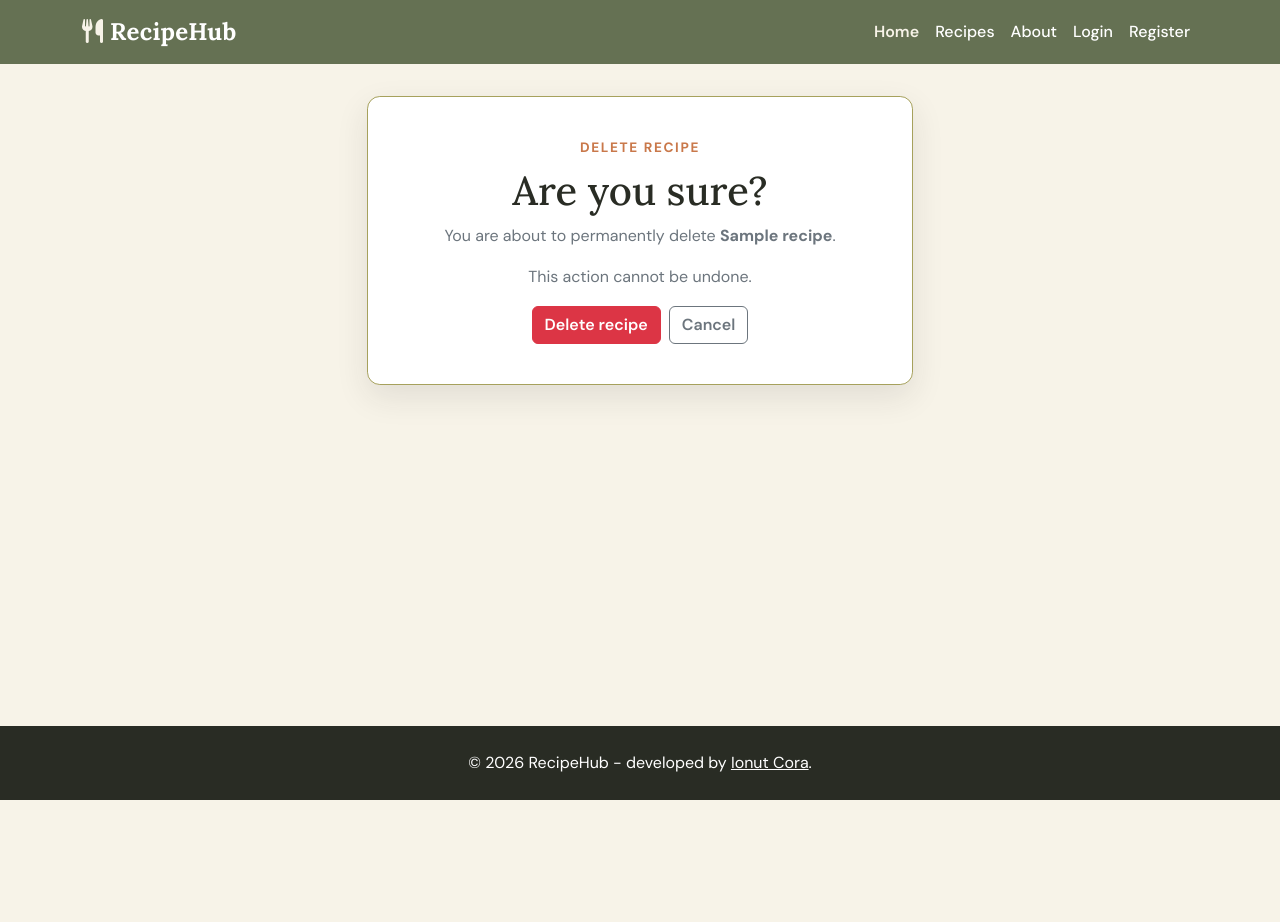
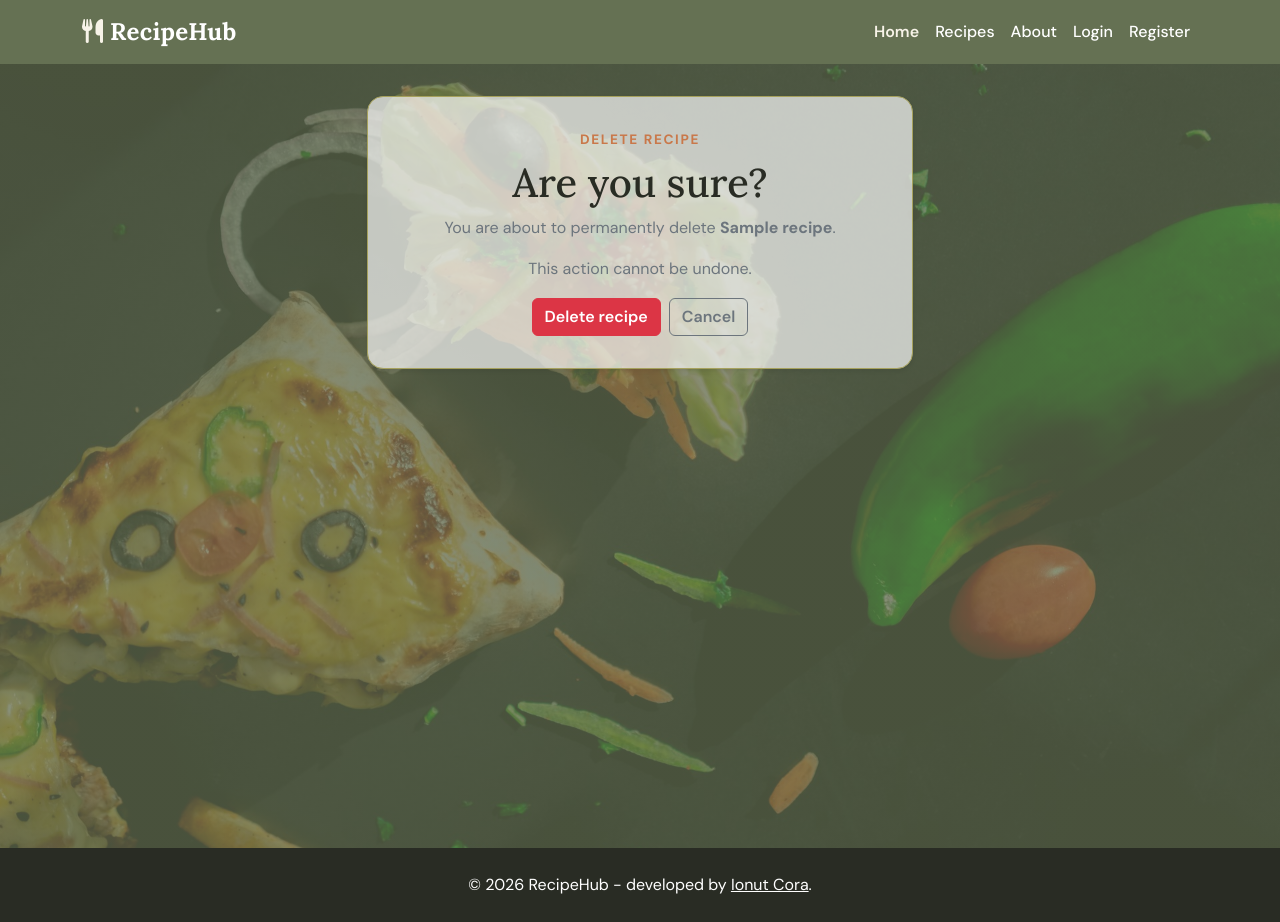
Before and after one commit to Ionut-Cora/recipehub, a Django app: template templates/recipes/recipe_confirm_delete.html in a window 1280 px wide. Before the commit the page ends 800 px from the top, so only its background shows below. Run offline with Django 3.2, Linux system fonts and the light colour scheme; the template is opened without the code that fills it: most values are stand-ins (such as "Sample title", 1, 10 or a date in 2020); some libraries are stand-ins or nearby versions.

Commit message:
Adjust the style for cards

```diff
--- a/static/css/style.css
+++ b/static/css/style.css
@@ -147,6 +147,12 @@ a {
 a:focus-visible {
     outline: 3px solid var(--accent-color);
     outline-offset: 4px;
+}
+
+.custom-card {
+    padding: 2rem;
+    border: 1px solid var(--border-color);
+    background-color: #ffffffae;
 }
 
 /* Buttons */
@@ -821,12 +827,6 @@ a:focus-visible {
 
 /* Recipe Forms */
 
-.form-card {
-    padding: 2rem;
-    border: 1px solid var(--border-color);
-    background-color: #ffffffae;
-}
-
 .form-card h1 {
     color: var(--primary-dark-color);
 }
@@ -852,14 +852,6 @@ a:focus-visible {
 
 
 /* Delete Confirmation */
-
-.delete-card {
-    padding: 2.5rem;
-    border: 1px solid var(--border-color);
-    border-radius: 0.8rem;
-    background-color: var(--white-color);
-    box-shadow: var(--shadow-soft);
-}
 
 .delete-card h1 {
     color: var(--primary-dark-color);
@@ -1080,18 +1072,13 @@ a:focus-visible {
 /* Authentication Pages */
 
 .auth-section,
-.recipe-form-page {
+.recipe-form-page,
+.confirm-delete-page {
     min-height: 100vh;
     background-position: center;
     background-repeat: no-repeat;
     background-size: cover;
     position: relative;
-}
-
-.auth-card {
-    padding: 2rem;
-    border: 1px solid var(--border-color);
-    background-color: #ffffffae;
 }
 
 .auth-card h1 {
@@ -1116,7 +1103,8 @@ a:focus-visible {
     background-image: linear-gradient(rgb(101 113 83 / 72%),rgb(101 113 83 / 72%)),url('../images/signup-background-image.jpg');
 }
 
-.logout-page {
+.logout-page,
+.confirm-delete-page {
     background-image: linear-gradient(rgb(101 113 83 / 72%),rgb(101 113 83 / 72%)),url('../images/logout-background-image.jpg');
 }
 
--- a/templates/account/login.html
+++ b/templates/account/login.html
@@ -4,7 +4,7 @@
   <div class="container">
     <div class="row justify-content-center">
       <div class="col-12 col-md-8 col-lg-6">
-        <div class="auth-card rounded-4 shadow-sm">
+        <div class="auth-card custom-card rounded-4 shadow-sm">
           <div class="text-center mb-4">
             <p class="eyebrow">Welcome back</p>
 
--- a/templates/account/logout.html
+++ b/templates/account/logout.html
@@ -4,7 +4,7 @@
   <div class="container">
     <div class="row justify-content-center">
       <div class="col-12 col-md-8 col-lg-6">
-        <div class="auth-card text-center rounded-4 shadow-sm">
+        <div class="auth-card custom-card text-center rounded-4 shadow-sm">
           <p class="eyebrow">Account</p>
 
           <h1>Log out</h1>
--- a/templates/account/signup.html
+++ b/templates/account/signup.html
@@ -4,7 +4,7 @@
   <div class="container">
     <div class="row justify-content-center">
       <div class="col-12 col-md-8 col-lg-6">
-        <div class="auth-card rounded-4 shadow-sm">
+        <div class="auth-card custom-card rounded-4 shadow-sm">
           <div class="text-center mb-4">
             <p class="eyebrow">Join the community</p>
 
--- a/templates/recipes/recipe_confirm_delete.html
+++ b/templates/recipes/recipe_confirm_delete.html
@@ -5,11 +5,11 @@
 {% endblock %}
 
 {% block content %}
-<section class="py-5">
+<section class="confirm-delete-page py-5">
     <div class="container">
         <div class="row justify-content-center">
             <div class="col-12 col-md-8 col-lg-6">
-                <div class="delete-card text-center">
+                <div class="delete-card custom-card text-center rounded-4 shadow-sm">
 
                     <p class="eyebrow">
                         Delete recipe
--- a/templates/recipes/recipe_form.html
+++ b/templates/recipes/recipe_form.html
@@ -13,7 +13,7 @@
     <div class="container">
         <div class="row justify-content-center">
             <div class="col-12 col-lg-8">
-                <div class="form-card rounded-4 shadow-sm">
+                <div class="form-card custom-card rounded-4 shadow-sm">
                     <div class="mb-4">
                         <p class="eyebrow">
                             {% if is_editing %}
```
